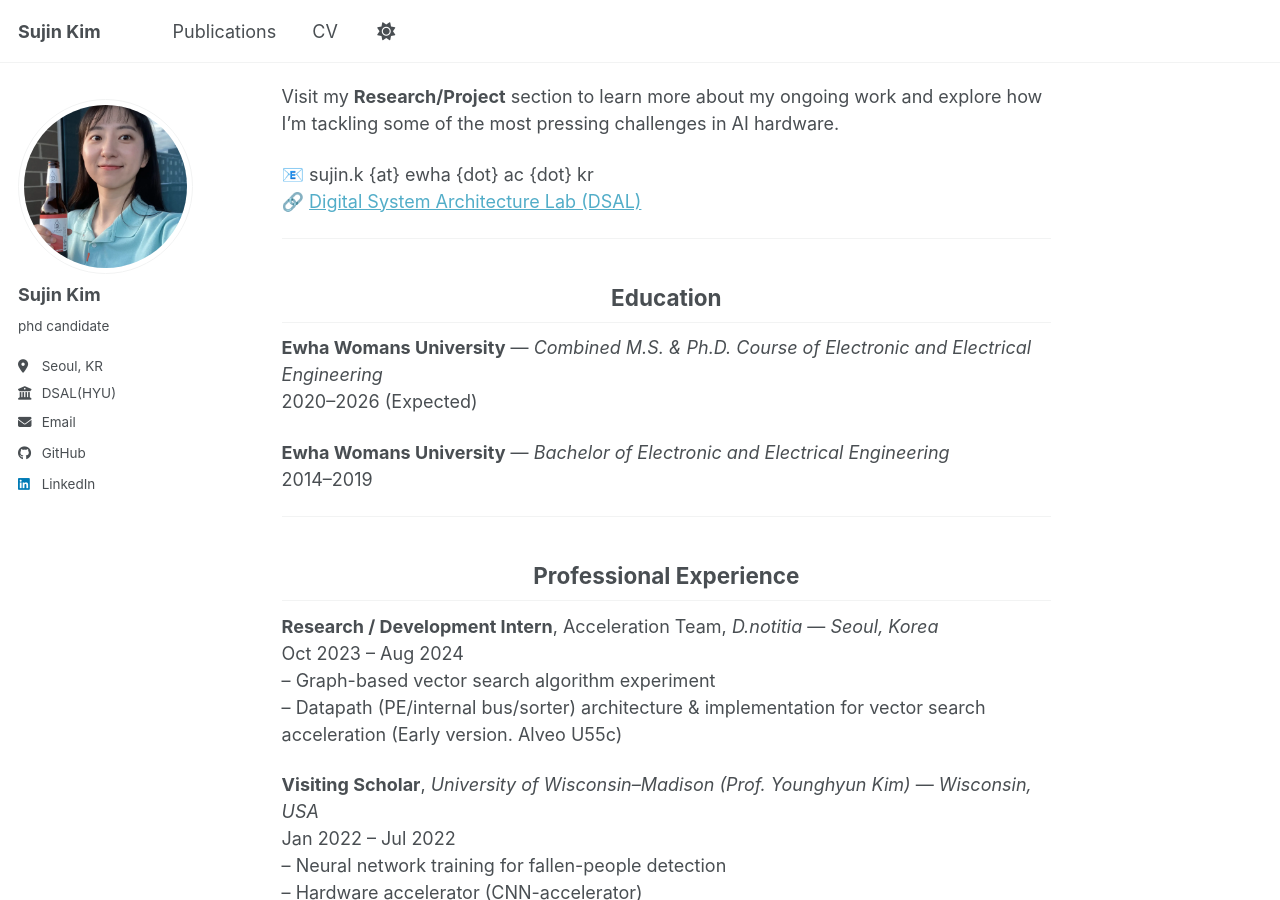
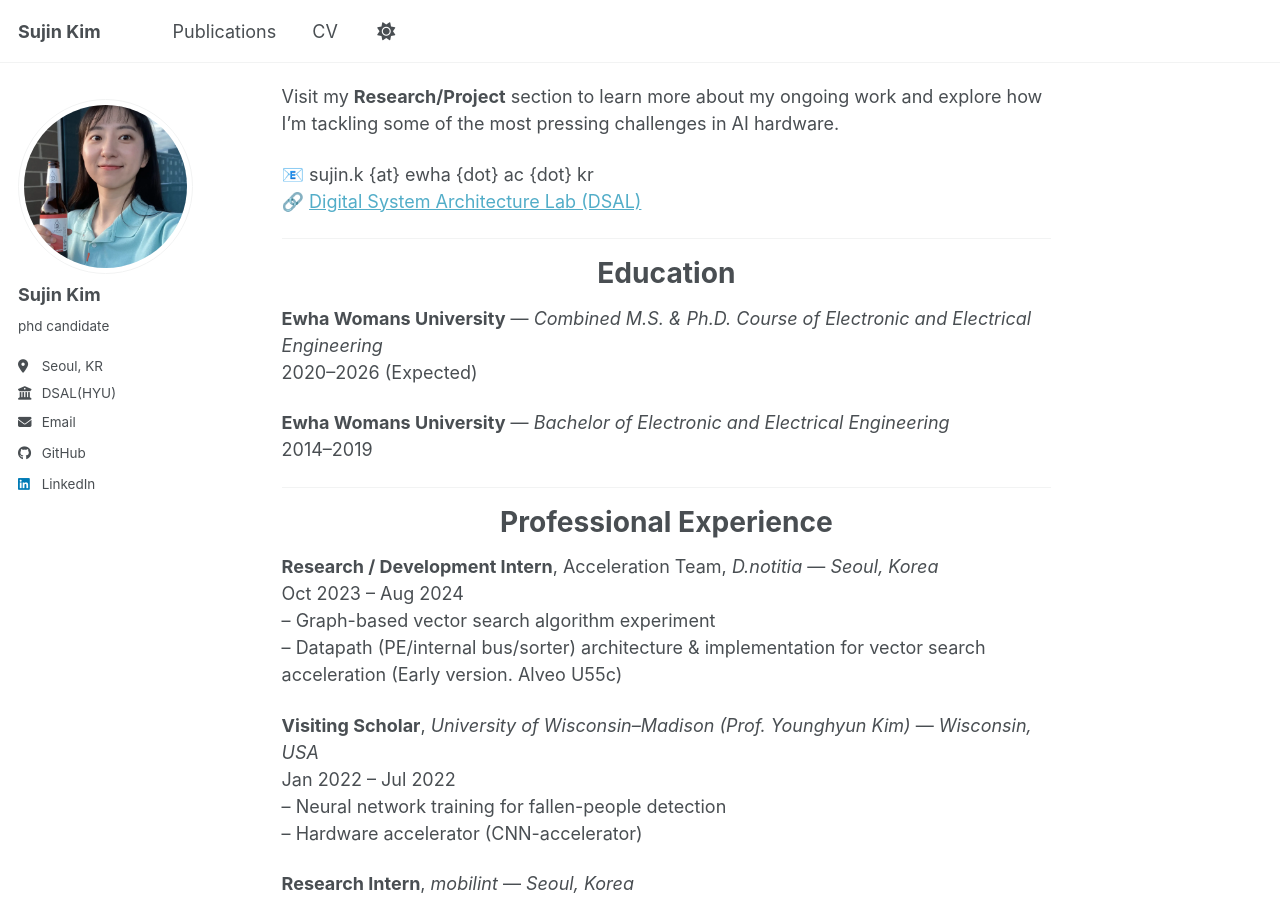
Before and after one commit to puellacoco/puellacoco.github.io, a Jekyll site: the page built from _pages/about.md, in a window 1280 px wide and 900 px high, scrolled down 383 px. Built offline with Jekyll 4.4.1, drawn with Linux system fonts in a browser that asks for light colours; a script bundle is joined from its source files by our own code; library files that are not in the unit come from our copies.

Commit message:
Change section headers from h2 to h1 in about.md

```diff
--- a/_pages/about.md
+++ b/_pages/about.md
@@ -19,7 +19,7 @@ Visit my **Research/Project** section to learn more about my ongoing work and ex
 
 ---
 
-<h2 style="text-align: center;">Education</h2>
+<h1 style="text-align: center;">Education</h1>
 
 **Ewha Womans University** — *Combined M.S. & Ph.D. Course of Electronic and Electrical Engineering*
 2020–2026 (Expected)
@@ -29,7 +29,7 @@ Visit my **Research/Project** section to learn more about my ongoing work and ex
 
 ---
 
-<h2 style="text-align: center;">Professional Experience</h2>
+<h1 style="text-align: center;">Professional Experience</h1>
 
 **Research / Development Intern**, Acceleration Team, *D.notitia* — *Seoul, Korea*
 Oct 2023 – Aug 2024
@@ -57,7 +57,7 @@ Jan 2015 – May 2015
 
 ---
 
-<h2 style="text-align: center;">Research / Project</h2>
+<h1 style="text-align: center;">Research / Project</h1>
 
 **Vector Search Algorithm for Filtering and its Acceleration** (2024 – current)
 
@@ -88,7 +88,7 @@ Implemented various network-coding algorithms using Raspberry Pis
 
 ---
 
-<h2 style="text-align: center;">Teaching & Mentoring Experience</h2>
+<h1 style="text-align: center;">Teaching & Mentoring Experience</h1>
 
 2021 Fall — Basic Circuit Laboratory (TA)
 2021 Spring — Advanced Programming for Electronics Engineering (TA), Integrated Circuit Design (TA)
@@ -98,7 +98,7 @@ Implemented various network-coding algorithms using Raspberry Pis
 
 ---
 
-<h2 style="text-align: center;">Skills</h2>
+<h1 style="text-align: center;">Skills</h1>
 
 **Programming Languages:**
 C, C++, Python, Verilog/SystemVerilog, Perl, script languages
@@ -116,7 +116,7 @@ Korean (Native), English (Professional working proficiency), Japanese (Professio
 
 ---
 
-<h2 style="text-align: center;">Achievement</h2>
+<h1 style="text-align: center;">Achievement</h1>
 
 Nahyeon Kim, **Sujin Kim**, Haechannuri Noh, Min Jung, Huijin Roh and Ji-Hoon Kim. “Optimizing Similarity Calculations in Processing-In-Memory: A Simulation Approach”, ICEIC 2025
 
@@ -137,6 +137,6 @@ Jungmin Kwon, Sunwoo Cho, **Sujin Kim**, Yoonji Park, Hyunggon Park. “Implemen
 
 ---
 
-<h2 style="text-align: center;">Extracurricular activities</h2>
+<h1 style="text-align: center;">Extracurricular activities</h1>
 
 **2018** — Gap year in Japan (Tokyo)
```
